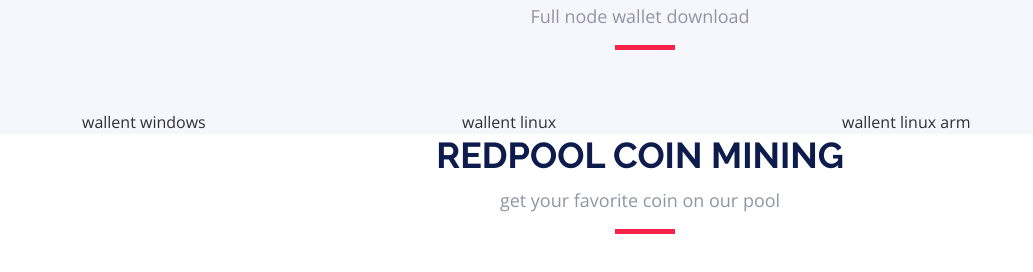
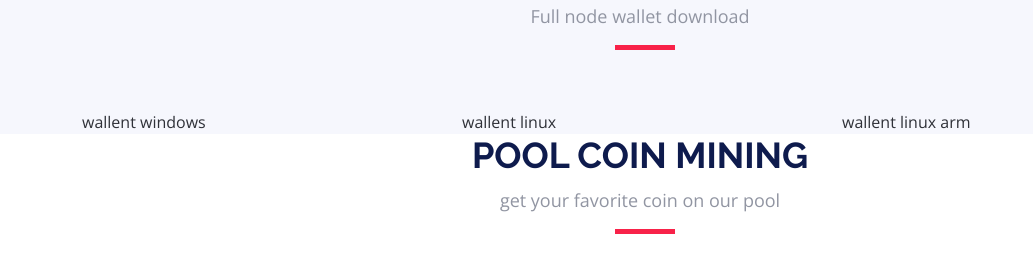
Before and after one commit to redecoinproject/redecoin.eu, a plain HTML site: page index.html in a window 1280 px wide. Shown: the part 1667-1939 px from the top of the page, without its empty margins (0-1033 px from the left). Drawn offline with nearby package versions, Linux system fonts and the light colour scheme.

Commit message:
Update index.html

```diff
--- a/index.html
+++ b/index.html
@@ -175,7 +175,7 @@ wallent linux arm
 
       <div class="container" data-aos="fade-up">
         <div class="section-header">
-          <h2>Redpool Coin Mining</h2>
+          <h2>Pool Coin Mining</h2>
           <p>get your favorite coin on our pool</p>
         </div>
       </div>
```
